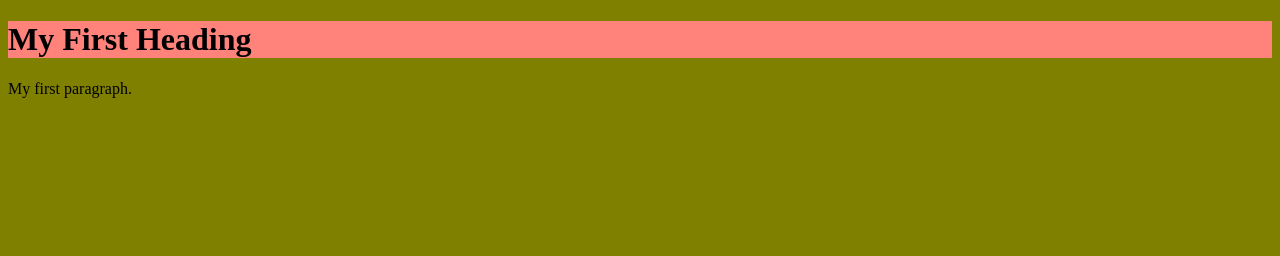
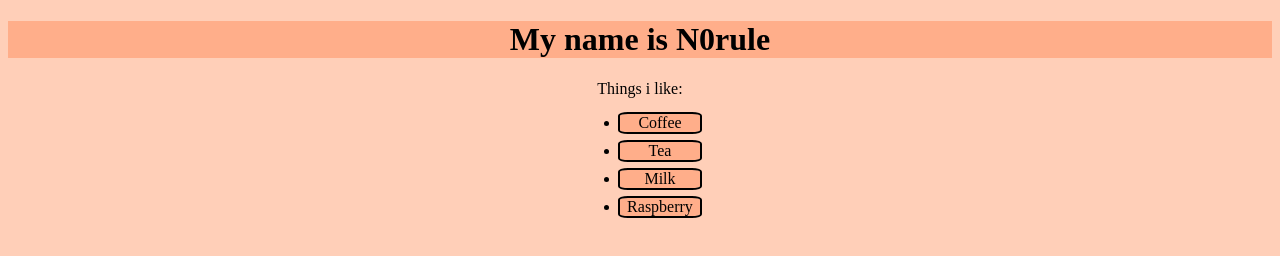
Before and after one commit to N0rule/N0rule.github.io, a plain HTML site: page site.html in a window 1280 px wide. Drawn offline with Linux system fonts and the light colour scheme.

Commit message:
changed styles

```diff
--- a/site.html
+++ b/site.html
@@ -6,9 +6,14 @@
 </head>
 <body>
 
-<h1>My First Heading</h1>
-<p>My first paragraph.</p>
-
+<h1>My name is N0rule</h1>
+<p>Things i like:</p>
+<ul>
+    <li>Coffee</li>
+    <li>Tea</li>
+    <li>Milk</li>
+    <li>Raspberry</li>
+</ul>
 <script src="app.js"></script>
 </body>
 </html>
--- a/styles.css
+++ b/styles.css
@@ -1,7 +1,27 @@
 body {
-    background-color: olive;
+    background-color: #ffcfb8;
 }
 
 h1 {
-    background-color: #ff827b;
+    background-color: #ffae8a;
+    text-align: center;
 }
+p
+{
+    text-align: center;
+}
+ul{
+    list-style-position: outside;
+
+}
+
+li
+{
+    margin: auto;
+    text-align: center;
+    border-radius: 10%;
+    width: 80px;
+    background-color: #ffae8a;
+    margin-top: 10px;
+    outline: 2px solid black;
+}
```
